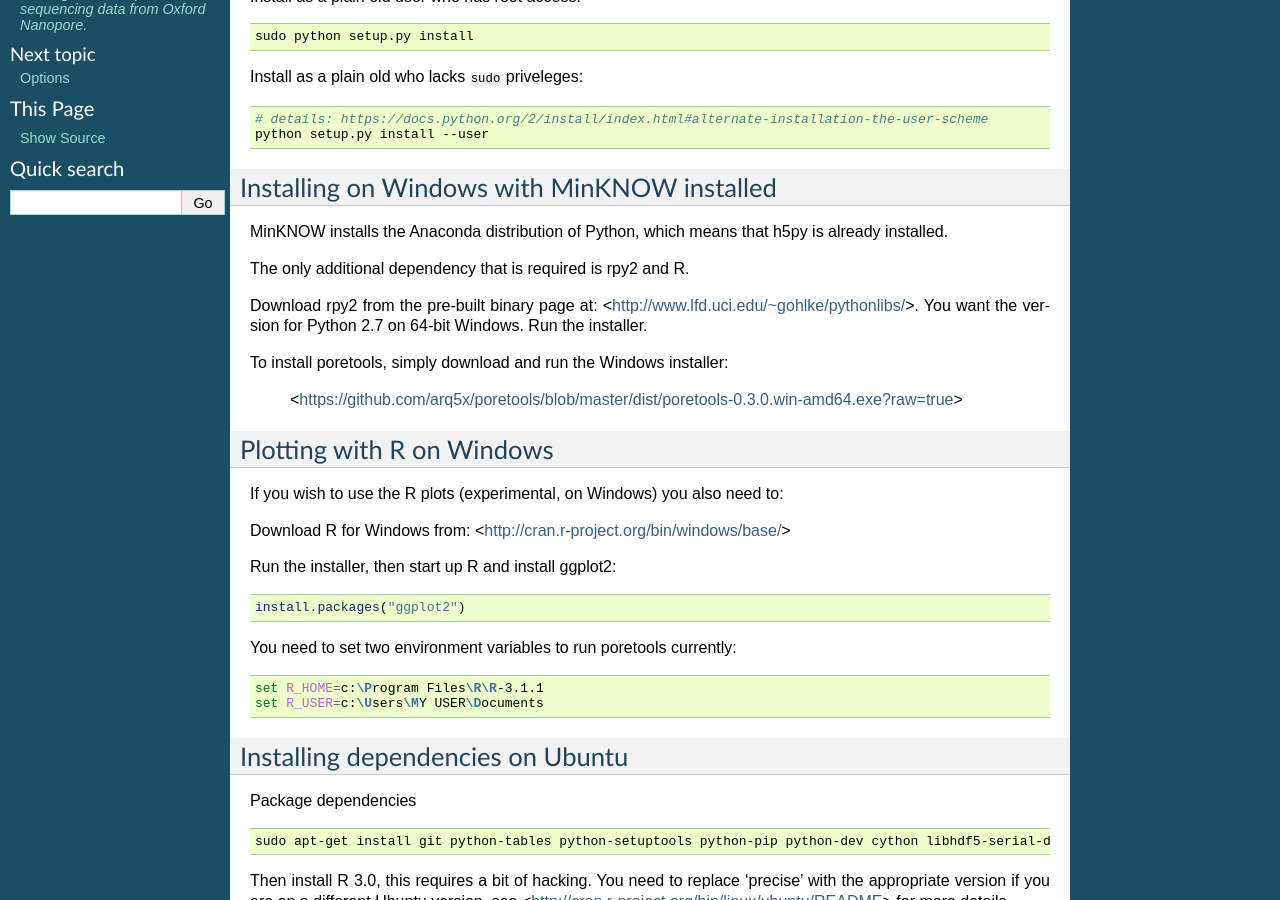
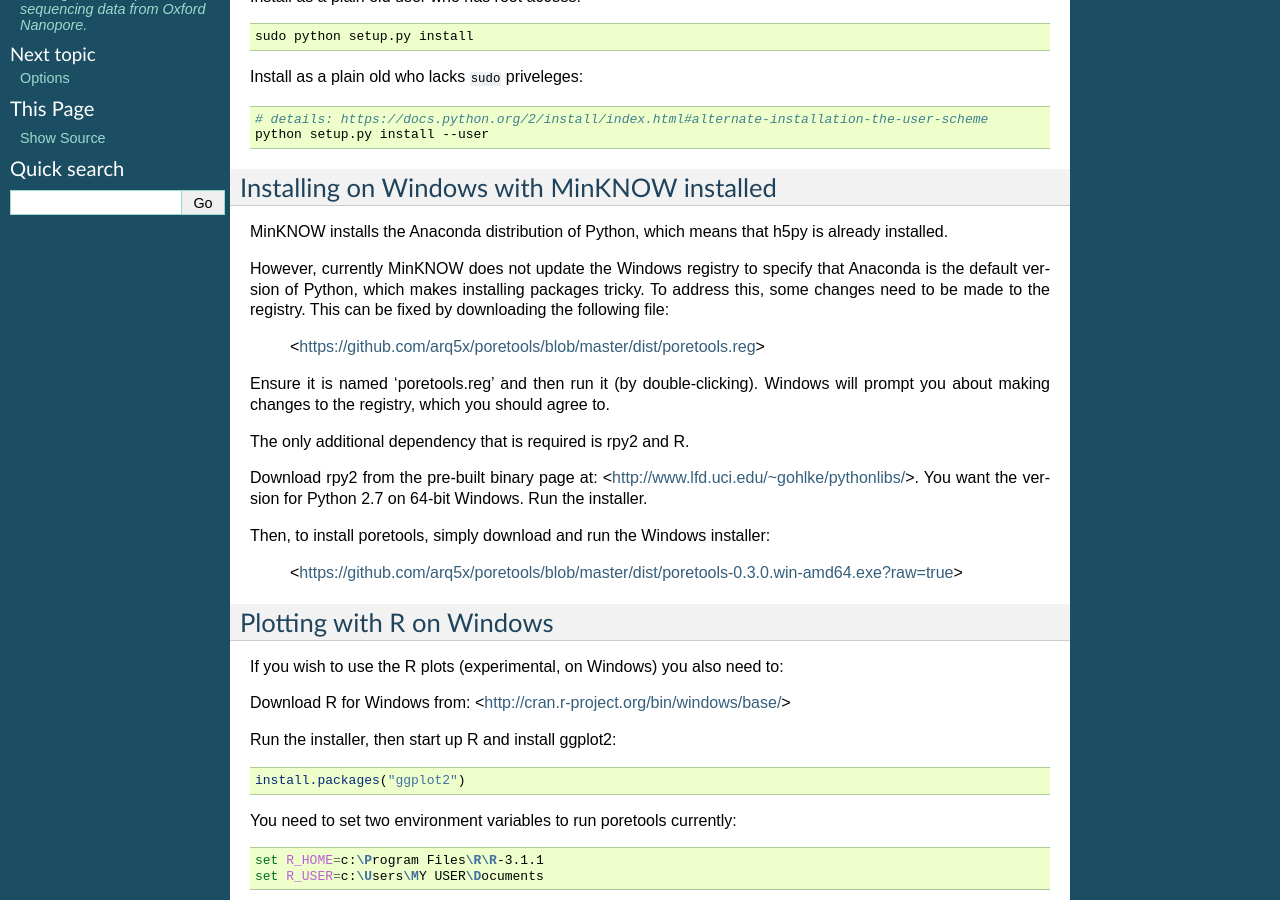
Before and after one commit to arq5x/poretools, a Sphinx documentation site: the page built from docs/content/installation.rst, in a window 1280 px wide and 900 px high, scrolled down 302 px. Built offline with Sphinx 7.4.7, drawn with Linux system fonts in a browser that asks for light colours; formulas are drawn with MathJax 3.

Commit message:
registry changes

```diff
--- a/docs/content/installation.rst
+++ b/docs/content/installation.rst
@@ -36,11 +36,17 @@ Installing on Windows with MinKNOW installed
 
 MinKNOW installs the Anaconda distribution of Python, which means that h5py is already installed.
 
+However, currently MinKNOW does not update the Windows registry to specify that Anaconda is the default version of Python, which makes installing packages tricky. To address this, some changes need to be made to the registry. This can be fixed by downloading the following file:
+
+	<https://github.com/arq5x/poretools/blob/master/dist/poretools.reg>
+
+Ensure it is named 'poretools.reg' and then run it (by double-clicking). Windows will prompt you about making changes to the registry, which you should agree to.
+
 The only additional dependency that is required is rpy2 and R.
 
 Download rpy2 from the pre-built binary page at: <http://www.lfd.uci.edu/~gohlke/pythonlibs/>. You want the version for Python 2.7 on 64-bit Windows. Run the installer.
 
-To install poretools, simply download and run the Windows installer:
+Then, to install poretools, simply download and run the Windows installer:
 
         <https://github.com/arq5x/poretools/blob/master/dist/poretools-0.3.0.win-amd64.exe?raw=true>
 
```
